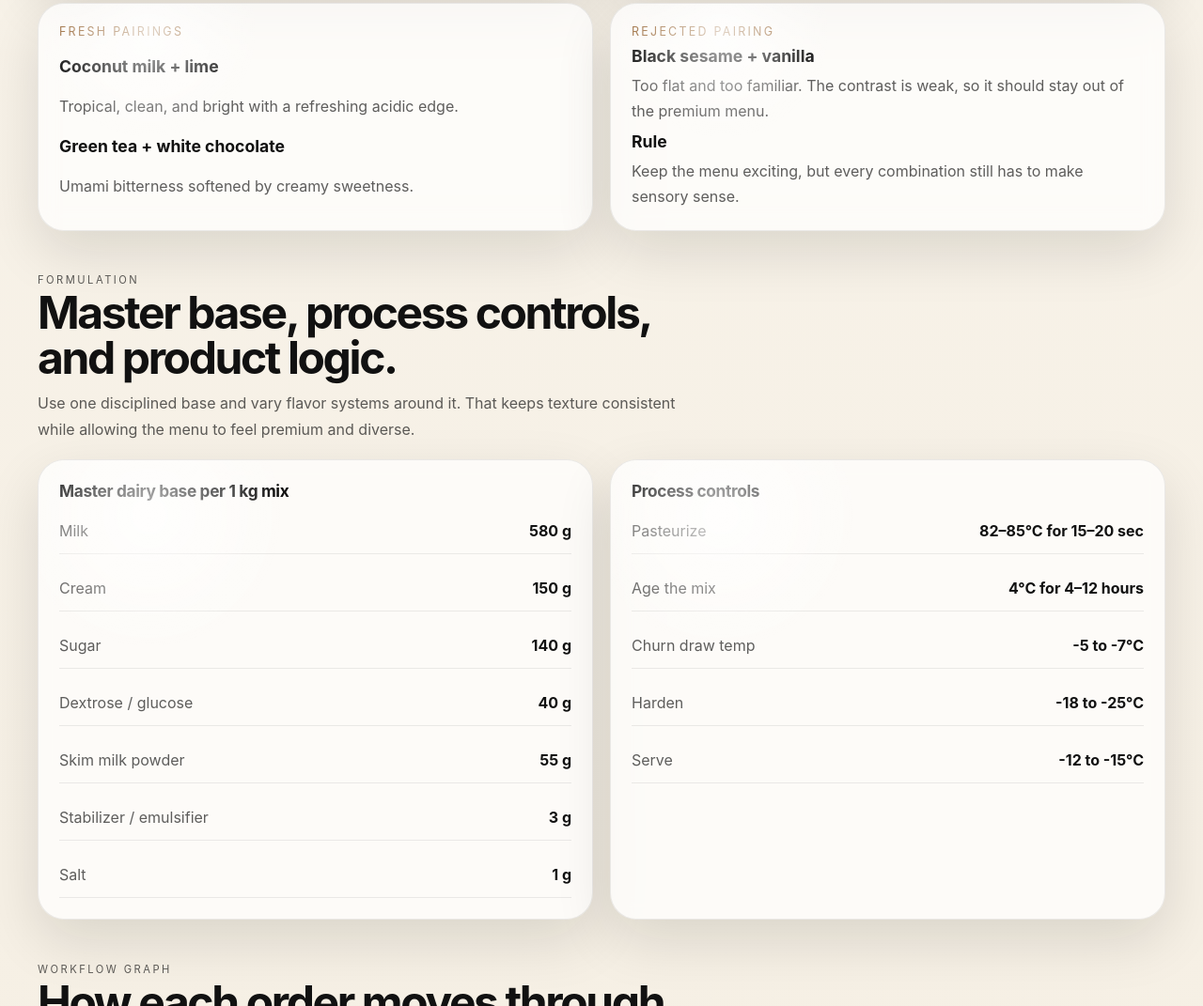
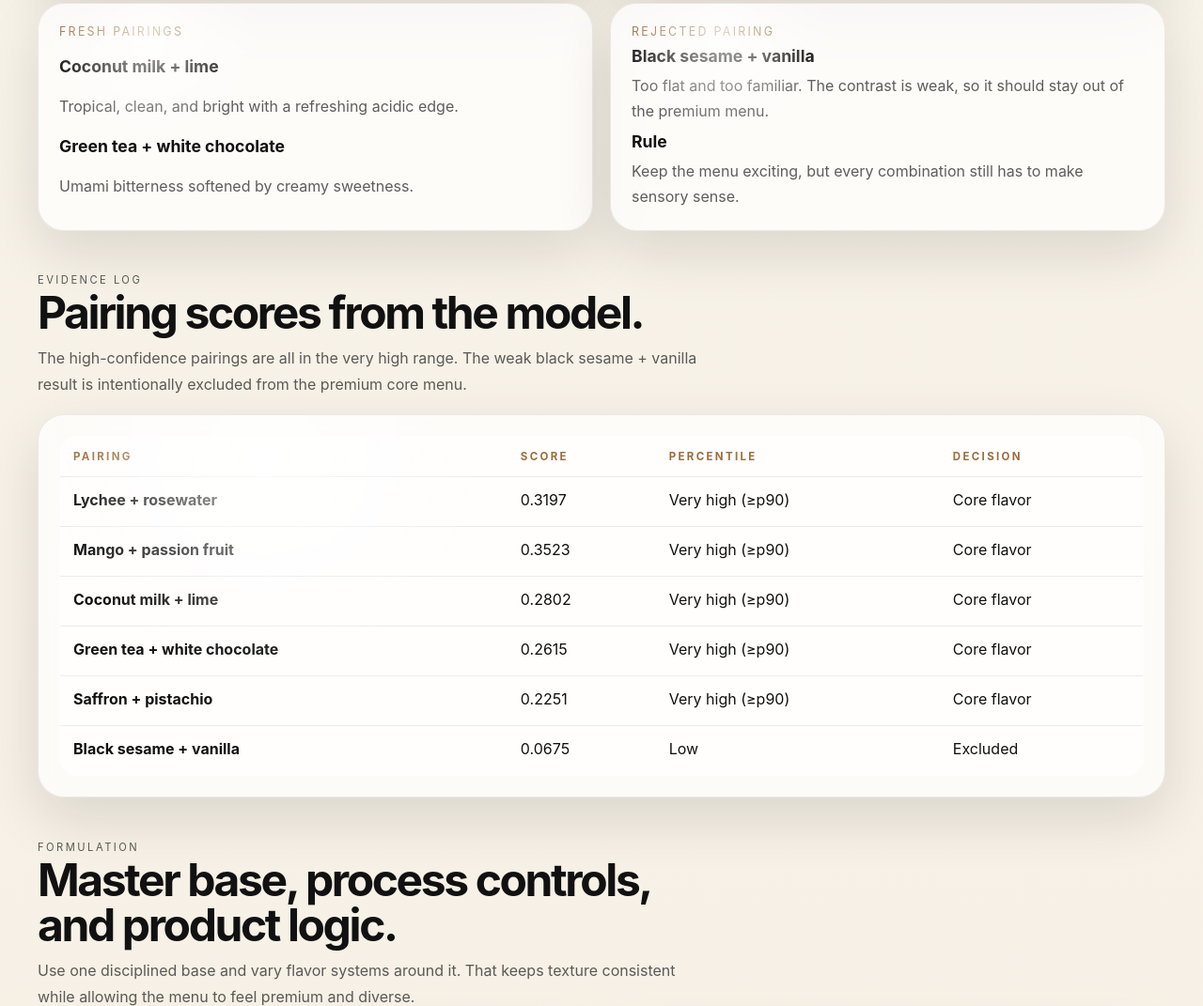
Before and after one commit to Roshanmahamoodnk/roza-lab-, a plain HTML site: page lab.html in a window 1280 px wide. Shown: the part 2268-3339 px from the top of the page at 94% size. Drawn offline with Linux system fonts and the light colour scheme.

Commit message:
Add evidence log and refine lab page narrative

```diff
--- a/lab.html
+++ b/lab.html
@@ -265,7 +265,7 @@
             <em>Hero pairings</em>
             <strong>Lychee + rosewater</strong>
             <p>Soft floral lift, elegant aroma, and a premium romantic finish.</p>
-            <strong>Mango + passionfruit</strong>
+            <strong>Mango + passion fruit</strong>
             <p>Bright tropical acidity with enough sweetness to stay approachable.</p>
           </article>
           <article class="card pair-card">
@@ -289,6 +289,34 @@
             <strong>Rule</strong>
             <p>Keep the menu exciting, but every combination still has to make sensory sense.</p>
           </article>
+        </div>
+      </section>
+
+      <section class="section">
+        <div class="section-head">
+          <p class="tag">Evidence log</p>
+          <h2>Pairing scores from the model.</h2>
+          <p class="section-note">The high-confidence pairings are all in the very high range. The weak black sesame + vanilla result is intentionally excluded from the premium core menu.</p>
+        </div>
+        <div class="panel" style="overflow-x:auto;">
+          <table class="data-table">
+            <thead>
+              <tr>
+                <th>Pairing</th>
+                <th>Score</th>
+                <th>Percentile</th>
+                <th>Decision</th>
+              </tr>
+            </thead>
+            <tbody>
+              <tr><td><strong>Lychee + rosewater</strong></td><td>0.3197</td><td>Very high (≥p90)</td><td>Core flavor</td></tr>
+              <tr><td><strong>Mango + passion fruit</strong></td><td>0.3523</td><td>Very high (≥p90)</td><td>Core flavor</td></tr>
+              <tr><td><strong>Coconut milk + lime</strong></td><td>0.2802</td><td>Very high (≥p90)</td><td>Core flavor</td></tr>
+              <tr><td><strong>Green tea + white chocolate</strong></td><td>0.2615</td><td>Very high (≥p90)</td><td>Core flavor</td></tr>
+              <tr><td><strong>Saffron + pistachio</strong></td><td>0.2251</td><td>Very high (≥p90)</td><td>Core flavor</td></tr>
+              <tr><td><strong>Black sesame + vanilla</strong></td><td>0.0675</td><td>Low</td><td>Excluded</td></tr>
+            </tbody>
+          </table>
         </div>
       </section>
 
```
